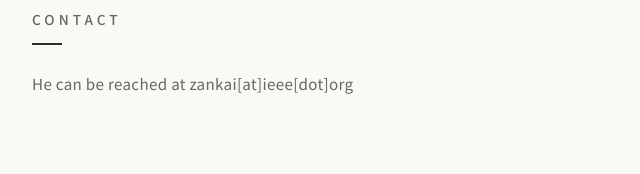
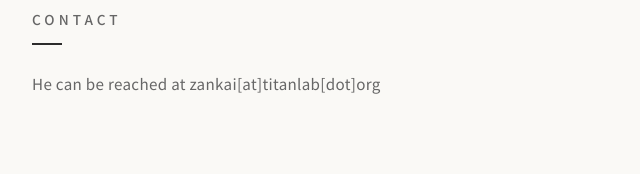
Before and after one commit to zkchong/titanlab-website, a plain HTML site: page index.html in a window 1280 px wide. Shown: the part 1720-1894 px from the top of the page, 288-928 px from the left. Drawn offline with Linux system fonts and the light colour scheme.

Commit message:
Update contact email address in the contact section of index.html

```diff
--- a/index.html
+++ b/index.html
@@ -61,7 +61,7 @@
             <section class="contact">
                 <h2>Contact</h2>
                 <div class="divider"></div>
-                <p>He can be reached at zankai[at]ieee[dot]org</p>
+                <p>He can be reached at zankai[at]titanlab[dot]org</p>
             </section>
 
             <footer>
```
